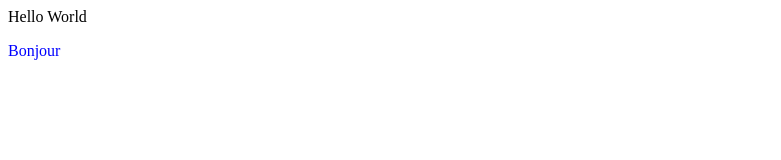
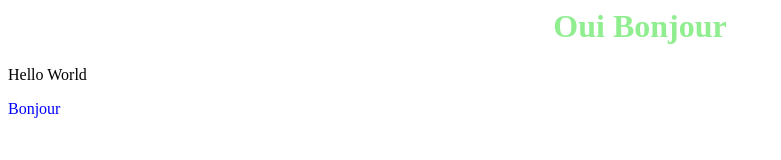
Before and after one commit to Rasheys/Master-ExoGit, a plain HTML site: page index.html in a window 1280 px wide. Shown: the whole page, without its empty margins (0-781 px from the left). Drawn offline with Linux system fonts and the light colour scheme.

Commit message:
accueil avec titre

```diff
--- a/css/ligne.css
+++ b/css/ligne.css
@@ -1,3 +1,8 @@
 p{
 	color:blue;
 }
+
+H1{
+	text-align:center;
+	color:lightgreen;
+}
--- a/index.html
+++ b/index.html
@@ -4,9 +4,8 @@
 		<link rel="stylesheet" href="css/ligne.css">
 	</head>
 	<body>
-Hello World <br>
-<p>
-Bonjour
-</p>
-</body>
+	<H1> Oui Bonjour </H1>
+		Hello World <br>
+		<p>Bonjour</p>
+	</body>
 </html>
```
Also changed, not shown: index.txt (deleted).
